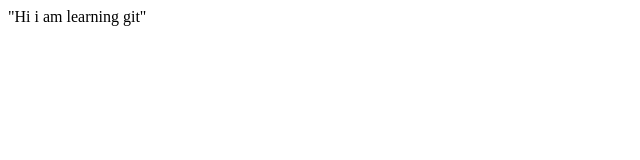
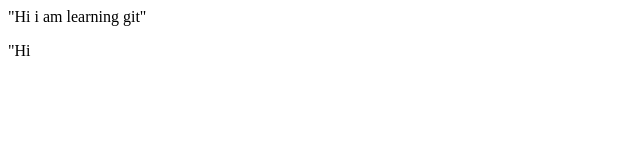
Before and after one commit to Basavasrushti/demo-train-deloitte, a plain HTML site: page index.html in a window 1280 px wide. Shown: the full height of the page, 0-640 px from the left. Drawn offline with Linux system fonts and the light colour scheme.

Commit message:
Hi added

```diff
--- a/index.html
+++ b/index.html
@@ -1 +1,2 @@
 <p>"Hi i am learning git"</p>
+<p>"Hi</p>
```
